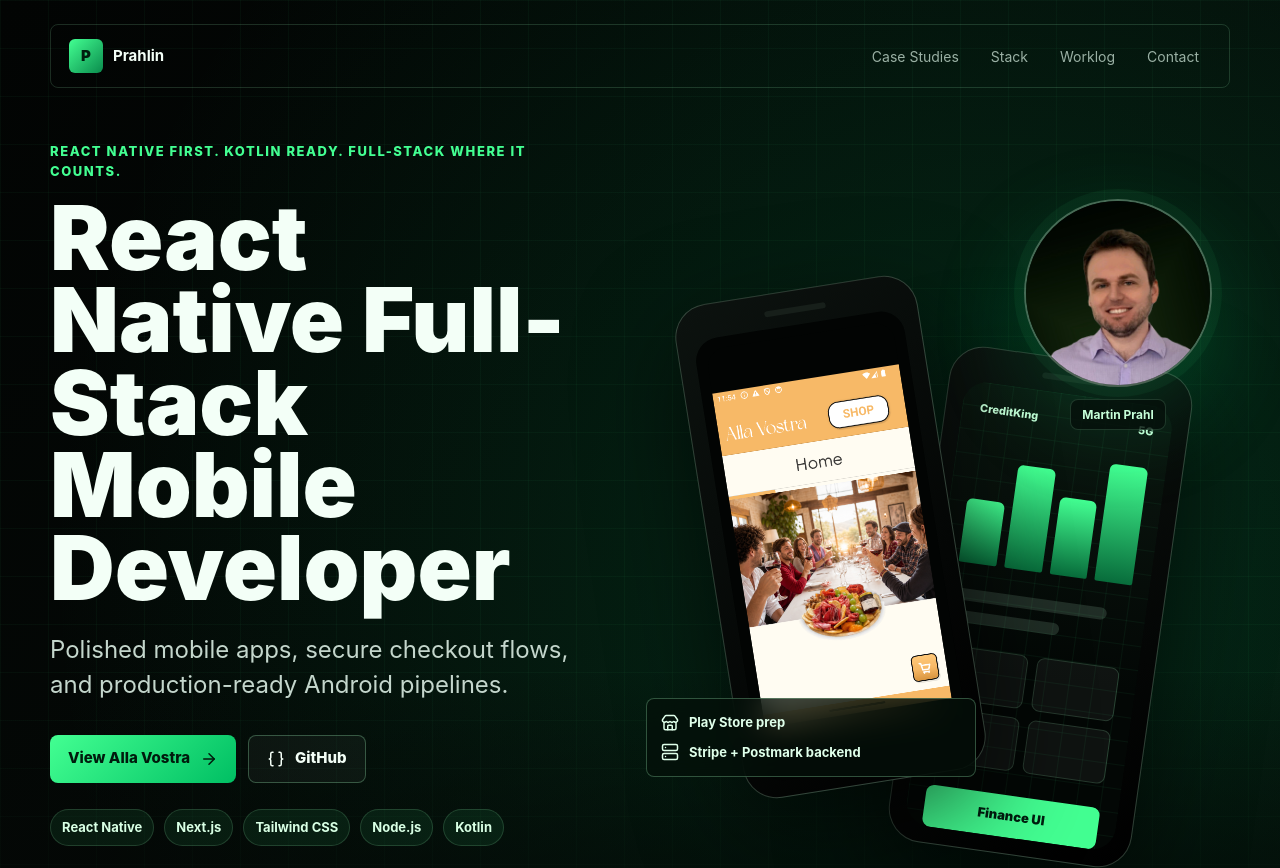
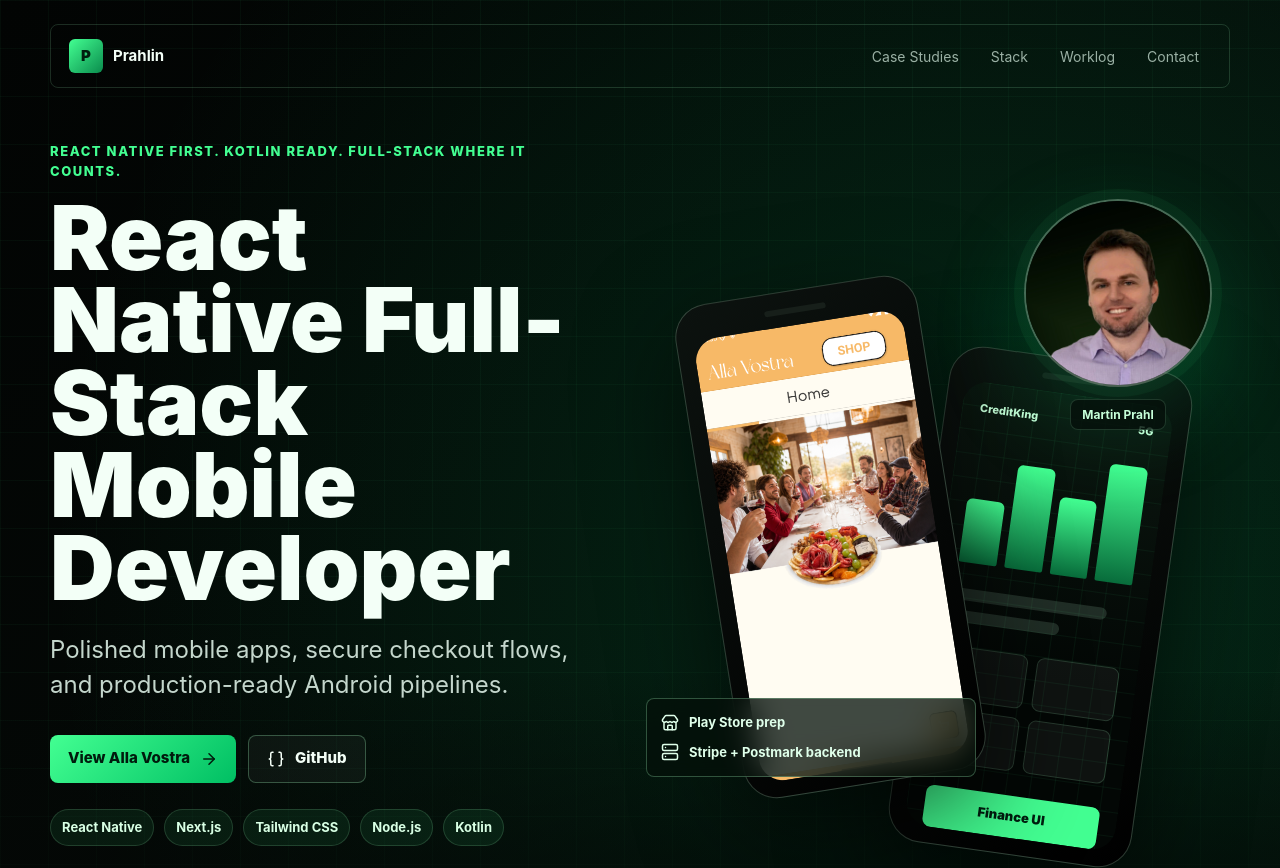
Before and after one commit to Prahlin/portfolio, a Next.js app: page / in a window 1280 px wide. Shown: the top 868 px of the page. Built offline with nearby package versions, Linux system fonts and the light colour scheme; no server answers.

Commit message:
substituted the 'alla vostra' project's device small inlay for a large one, more in keeping with the correct aspect ratio of the frame.

```diff
--- a/app/globals.css
+++ b/app/globals.css
@@ -321,20 +321,11 @@ h3 {
 
 .phone-screen.has-image {
   background: #020403;
-  padding: 5%;
-}
-
-.phone-screen-image-frame {
-  background: #020403;
-  border-radius: 19px;
-  height: 100%;
-  overflow: hidden;
-  position: relative;
-  width: 100%;
+  padding: 0;
 }
 
 .phone-screen-image {
-  object-fit: contain;
+  object-fit: cover;
   object-position: center;
 }
 
--- a/app/page.tsx
+++ b/app/page.tsx
@@ -70,7 +70,6 @@ function PhonePreview({
       <div className="phone-speaker" />
       <div className={`phone-screen${screenImageSrc ? " has-image" : ""}`}>
         {screenImageSrc ? (
-          <div className="phone-screen-image-frame">
           <Image
             alt={screenImageAlt ?? `${title} app screen`}
             className="phone-screen-image"
@@ -78,7 +77,6 @@ function PhonePreview({
             sizes="245px"
             src={screenImageSrc}
           />
-          </div>
         ) : (
           <>
             <div className="phone-status">
@@ -197,7 +195,7 @@ export default function Home() {
                   title="Alla Vostra"
                   metric="Checkout ready"
                   variant="commerce"
-                  screenImageSrc="/images/startup_screen.png"
+                  screenImageSrc="/images/startup_screen_large.png"
                   screenImageAlt="Alla Vostra startup screen"
                 />
                 <PhonePreview
```
Also changed, not shown: public/images/startup_screen.png (deleted), public/images/startup_screen_large.png (added). Lines whose indentation alone changed are shown as unchanged.
